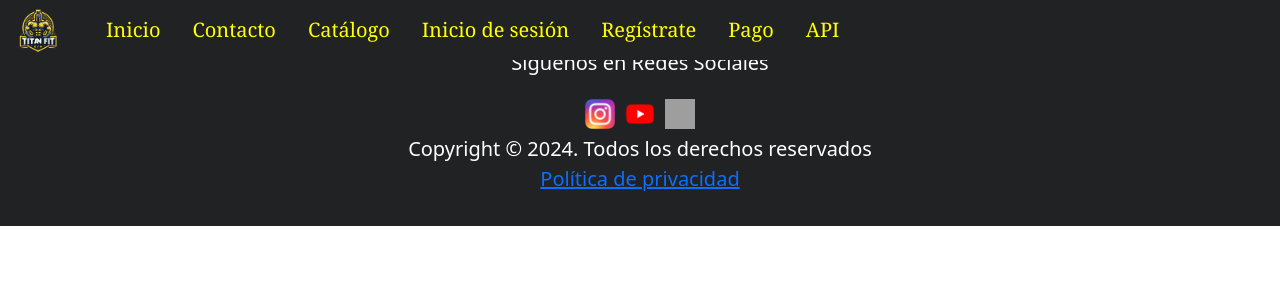
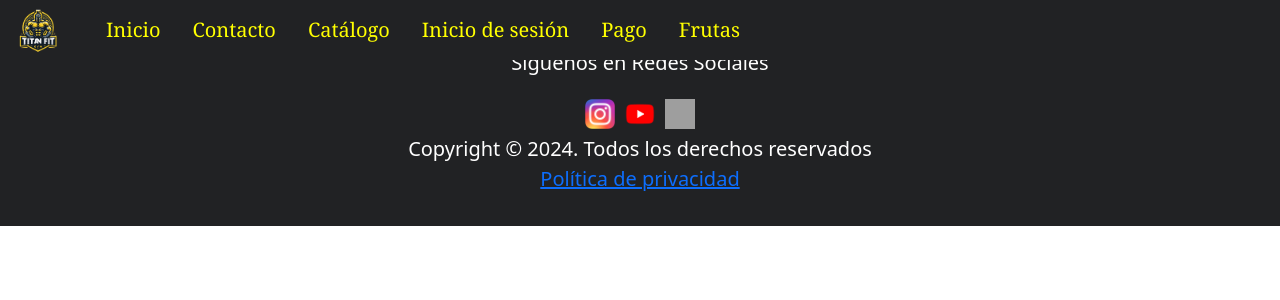
Before and after one commit to sergi-com/repo-Dam-team4, an Angular app in the folder repositorio/: page /navbar in a window 1280 px wide. Shown: the top 300 px of the page. Built offline with nearby package versions, Linux system fonts and the light colour scheme; grey boxes are pictures that could not be loaded.

Commit message:
Retoque Navbar

```diff
--- a/repositorio/src/app/component/navbar/navbar.component.html
+++ b/repositorio/src/app/component/navbar/navbar.component.html
@@ -18,13 +18,10 @@
           <a class="nav-link active" routerLink="/sign-in">Inicio de sesión</a>
         </li>
         <li class="nav-item">
-          <a class="nav-link active" routerLink="/register">Regístrate</a>
-        </li>
-        <li class="nav-item">
           <a class="nav-link active" routerLink="/pago">Pago</a>
         </li>
         <li class="nav-item">
-          <a class="nav-link active" routerLink="/api">API</a>
+          <a class="nav-link active" routerLink="/api">Frutas</a>
         </li>
       </ul>
     </div>
```
